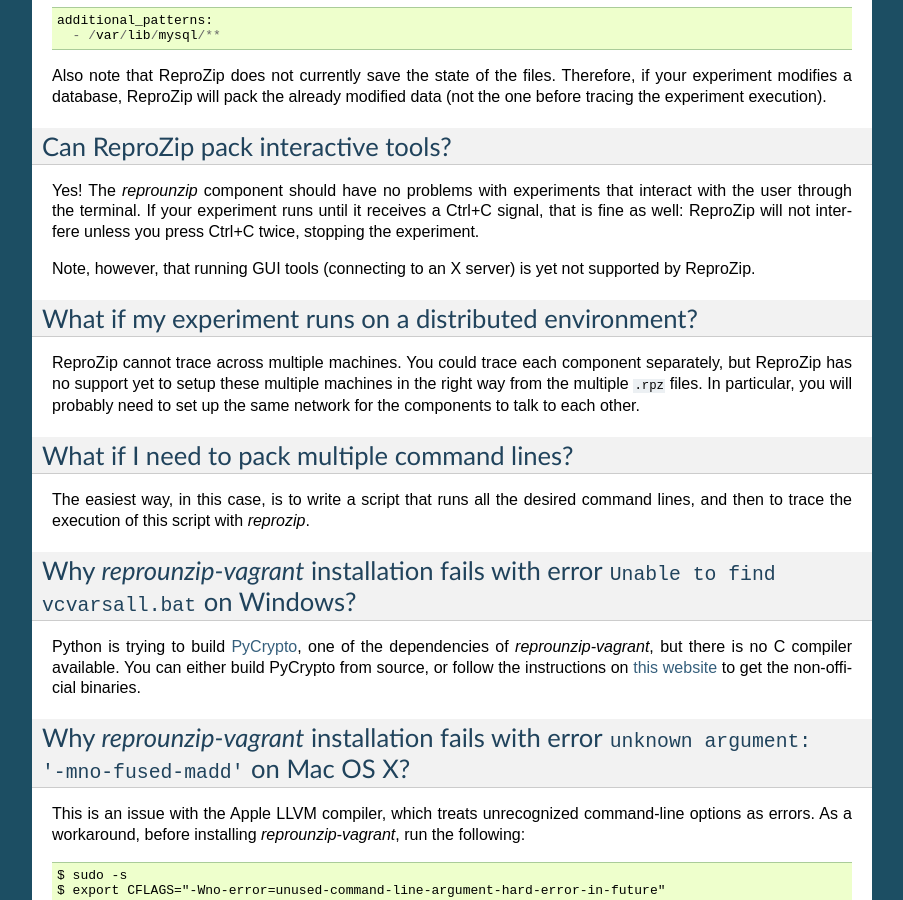
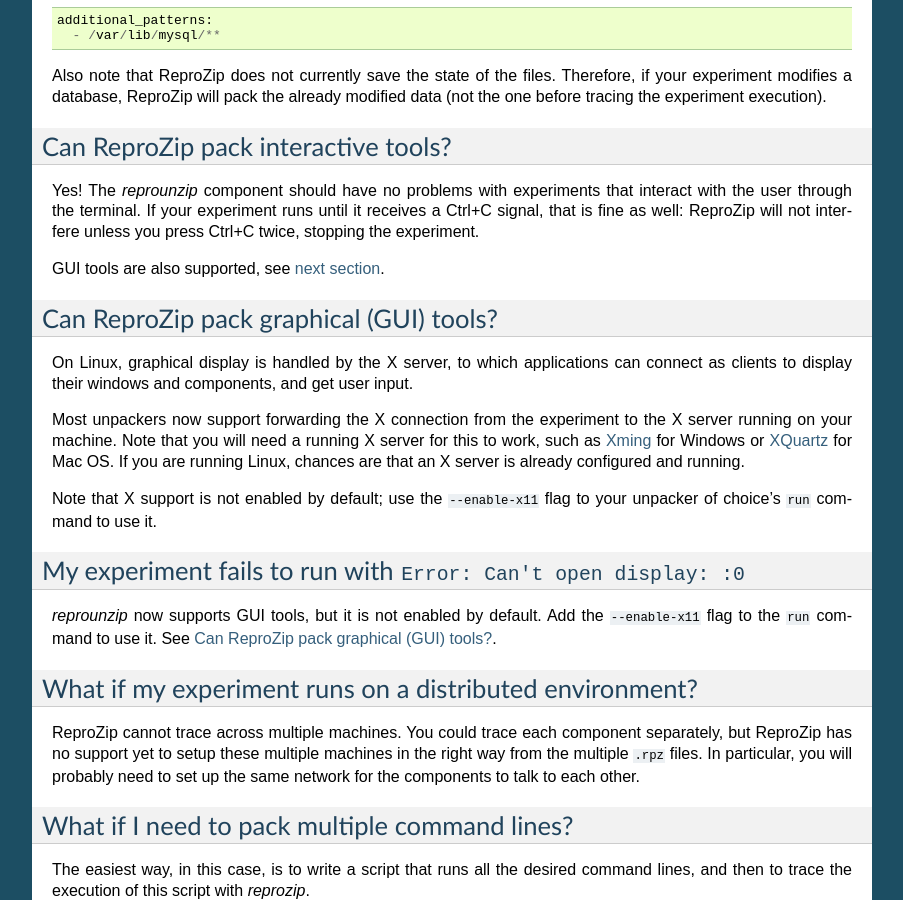
Before and after one commit to VIDA-NYU/reprozip, a Sphinx documentation site: the page built from docs/source/faq.rst, in a window 1280 px wide and 900 px high, scrolled down 1422 px. Shown: the whole window, without its empty margins (198-1101 px from the left). Built offline with Sphinx 7.4.7, drawn with Linux system fonts in a browser that asks for light colours; some of the changed text lies outside the part shown.

Commit message:
Updates FAQ for X11 support

```diff
--- a/docs/source/faq.rst
+++ b/docs/source/faq.rst
@@ -64,7 +64,23 @@
 
 Yes! The `reprounzip` component should have no problems with experiments that interact with the user through the terminal. If your experiment runs until it receives a Ctrl+C signal, that is fine as well: ReproZip will not interfere unless you press Ctrl+C twice, stopping the experiment.
 
-Note, however, that running GUI tools (connecting to an X server) is yet not supported by ReproZip.
+GUI tools are also supported, see :ref:`next section <gui-tools>`.
+
+..  _gui-tools:
+
+Can ReproZip pack graphical (GUI) tools?
+========================================
+
+On Linux, graphical display is handled by the X server, to which applications can connect as clients to display their windows and components, and get user input.
+
+Most unpackers now support forwarding the X connection from the experiment to the X server running on your machine. Note that you will need a running X server for this to work, such as `Xming <http://sourceforge.net/projects/xming/>`_ for Windows or `XQuartz <http://xquartz.macosforge.org/>`_ for Mac OS. If you are running Linux, chances are that an X server is already configured and running.
+
+Note that X support is not enabled by default; use the ``--enable-x11`` flag to your unpacker of choice's ``run`` command to use it.
+
+My experiment fails to run with ``Error: Can't open display: :0``
+=================================================================
+
+`reprounzip` now supports GUI tools, but it is not enabled by default. Add the ``--enable-x11`` flag to the ``run`` command to use it. See :ref:`gui-tools`.
 
 What if my experiment runs on a distributed environment?
 ========================================================
```
